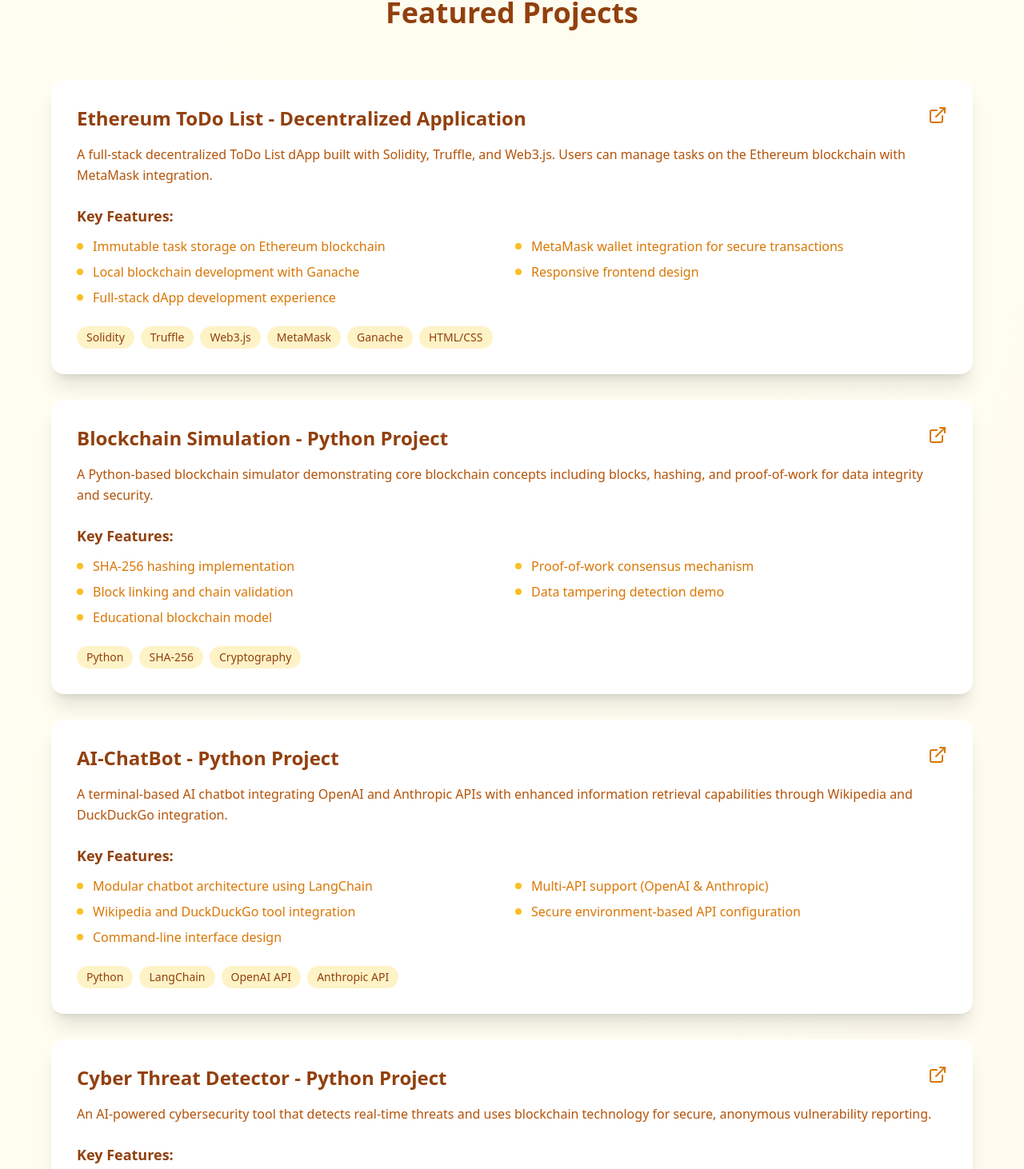
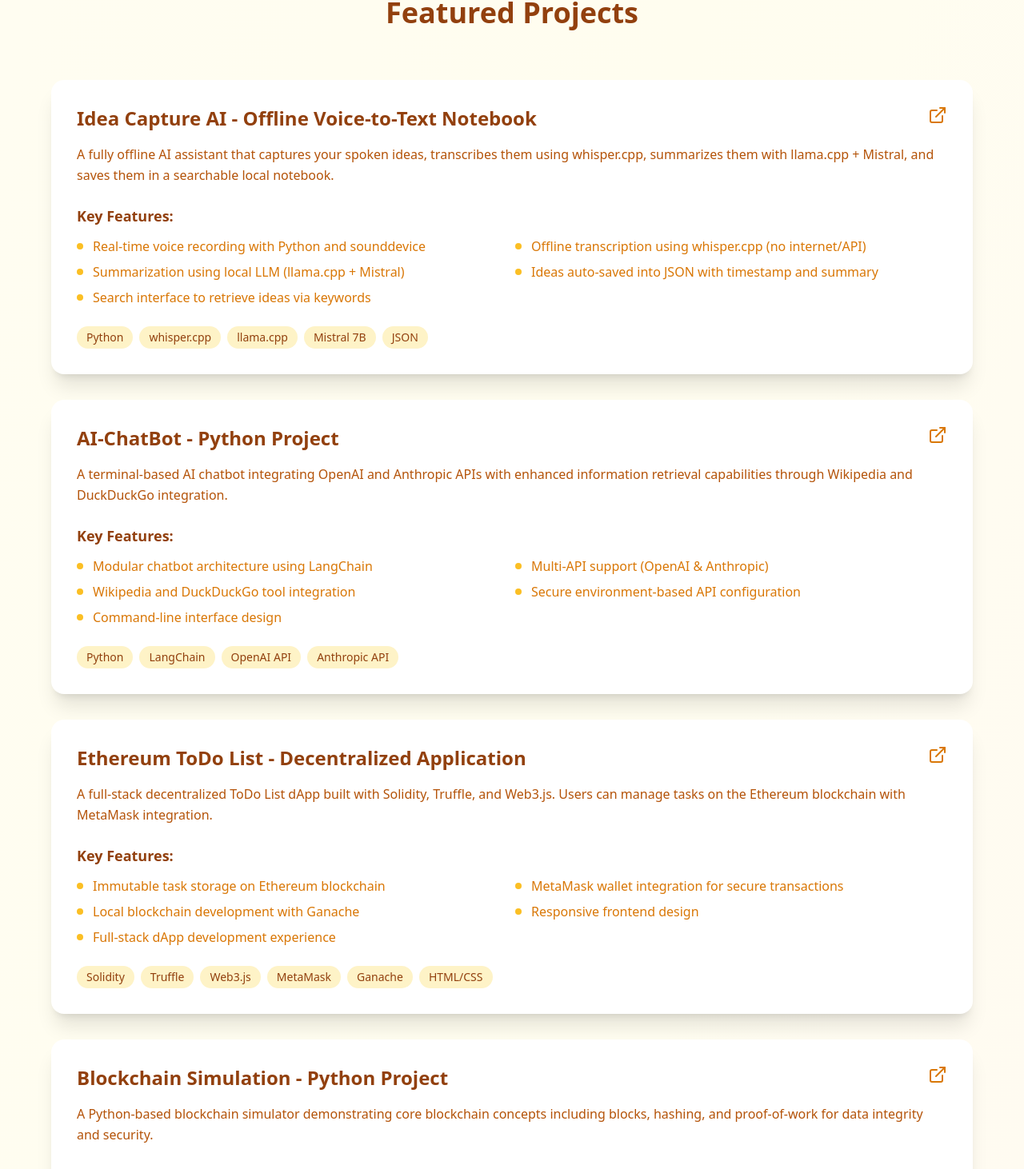
Before and after one commit to akshat16206/akshat-portfolio, a React (Create React App) app: page / in a window 1280 px wide. Shown: the part 1698-3160 px from the top of the page at 80% size. Built offline with nearby package versions, Linux system fonts and the light colour scheme.

Commit message:
Add new projects to portfolio and update skills list

```diff
--- a/src/App.js
+++ b/src/App.js
@@ -22,6 +22,32 @@ const Portfolio = () => {
   };
 
   const projects = [
+   {
+  title: "Idea Capture AI - Offline Voice-to-Text Notebook",
+  description: "A fully offline AI assistant that captures your spoken ideas, transcribes them using whisper.cpp, summarizes them with llama.cpp + Mistral, and saves them in a searchable local notebook.",
+  tech: ["Python", "whisper.cpp", "llama.cpp", "Mistral 7B", "JSON"],
+  link: "https://github.com/akshat16206/idea-capture-ai",
+  features: [
+    "Real-time voice recording with Python and sounddevice",
+    "Offline transcription using whisper.cpp (no internet/API)",
+    "Summarization using local LLM (llama.cpp + Mistral)",
+    "Ideas auto-saved into JSON with timestamp and summary",
+    "Search interface to retrieve ideas via keywords"
+  ]
+},
+    {
+      title: "AI-ChatBot - Python Project",
+      description: "A terminal-based AI chatbot integrating OpenAI and Anthropic APIs with enhanced information retrieval capabilities through Wikipedia and DuckDuckGo integration.",
+      tech: ["Python", "LangChain", "OpenAI API", "Anthropic API"],
+      link: "https://github.com/akshat16206/AI-chat-box",
+      features: [
+        "Modular chatbot architecture using LangChain",
+        "Multi-API support (OpenAI & Anthropic)",
+        "Wikipedia and DuckDuckGo tool integration",
+        "Secure environment-based API configuration",
+        "Command-line interface design"
+      ]
+    },
     {
       title: "Ethereum ToDo List - Decentralized Application",
       description: "A full-stack decentralized ToDo List dApp built with Solidity, Truffle, and Web3.js. Users can manage tasks on the Ethereum blockchain with MetaMask integration.",
@@ -49,19 +75,6 @@ const Portfolio = () => {
       ]
     },
     {
-      title: "AI-ChatBot - Python Project",
-      description: "A terminal-based AI chatbot integrating OpenAI and Anthropic APIs with enhanced information retrieval capabilities through Wikipedia and DuckDuckGo integration.",
-      tech: ["Python", "LangChain", "OpenAI API", "Anthropic API"],
-      link: "https://github.com/akshat16206/AI-chat-box",
-      features: [
-        "Modular chatbot architecture using LangChain",
-        "Multi-API support (OpenAI & Anthropic)",
-        "Wikipedia and DuckDuckGo tool integration",
-        "Secure environment-based API configuration",
-        "Command-line interface design"
-      ]
-    },
-    {
       title: "Cyber Threat Detector - Python Project",
       description: "An AI-powered cybersecurity tool that detects real-time threats and uses blockchain technology for secure, anonymous vulnerability reporting.",
       tech: ["Python", "Machine Learning", "Blockchain", "AI"],
@@ -77,10 +90,10 @@ const Portfolio = () => {
   ];
 
   const skills = {
-    "Programming Languages": ["Python", "C", "C++", "JavaScript", "TypeScript", "SQL", "PostgreSQL", "Solidity", "Rust"],
-    "Frameworks & Libraries": ["React", "Flask", "Django", "LangChain", "Tkinter"],
-    "Tools & Technologies": ["Docker", "AWS", "Truffle", "Ganache", "Git"],
-    "Specialized Skills": ["Blockchain Development", "Machine Learning", "LLM Integration", "Smart Contracts", "Web3"]
+    "Programming Languages": ["Python", "C", "C++", "JavaScript", "TypeScript", "SQL", "PostgreSQL", "Solidity", "Rust","JSON"],
+    "Frameworks & Libraries": ["React", "Flask", "Django", "LangChain", "Tkinter","LLM"],
+    "Tools & Technologies": ["Docker", "AWS", "Truffle", "Ganache", "Git","kubernetes"],
+    "Specialized Skills": ["Blockchain Development", "Machine Learning", "LLM Integration", "Smart Contracts", "Web3","whisper.cpp","llama.cpp + Mistral 7B",'']
   };
 
   const softSkills = [
@@ -215,7 +228,9 @@ const Portfolio = () => {
               <div key={index} className="bg-white rounded-2xl p-8 shadow-xl hover:shadow-2xl transition-all duration-300">
                 <div className="flex items-start justify-between mb-4">
                   <h3 className="text-2xl font-bold text-amber-800">{project.title}</h3>
+                  <a href={project.link} target="_blank" rel="noopener noreferrer">
                   <ExternalLink className="w-6 h-6 text-amber-600 cursor-pointer hover:text-amber-700" />
+                  </a>
                 </div>
 
                 <p className="text-amber-700 mb-6 leading-relaxed">{project.description}</p>
```
